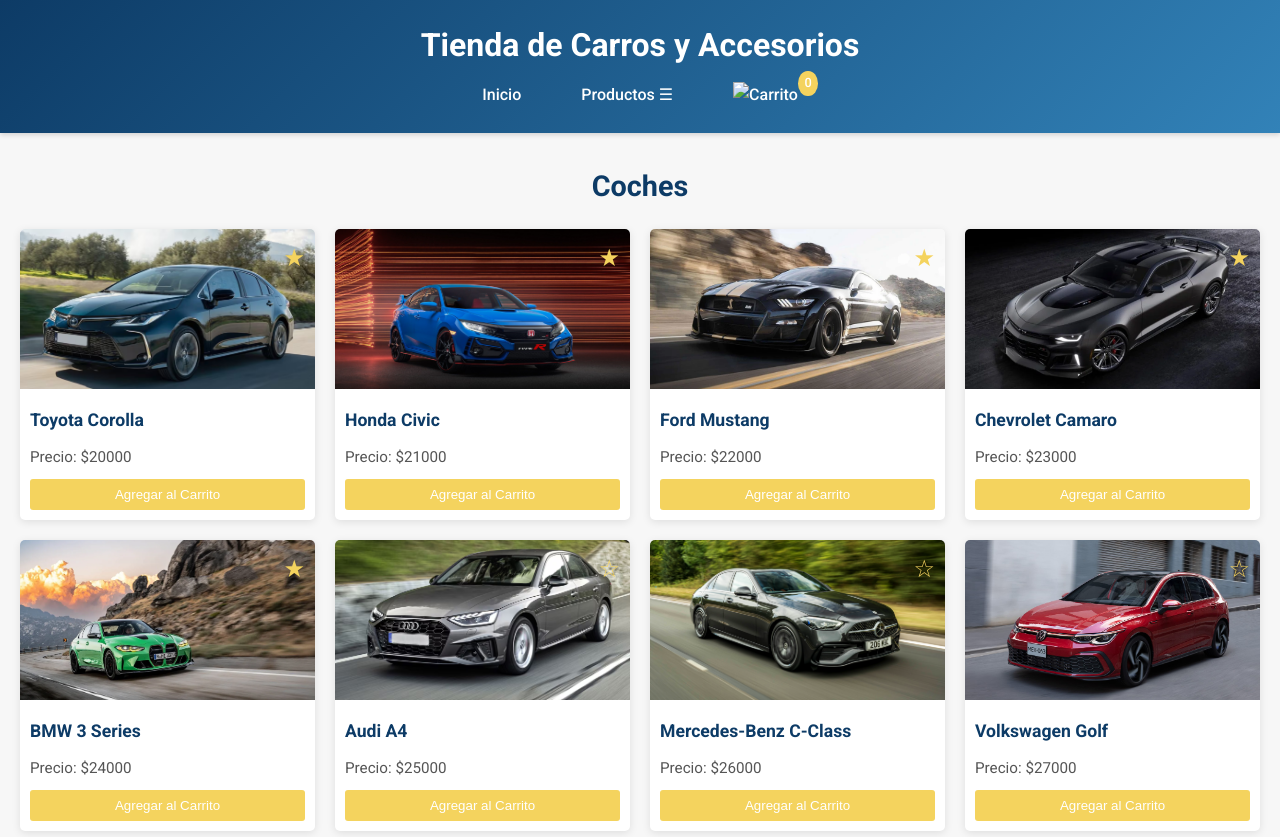
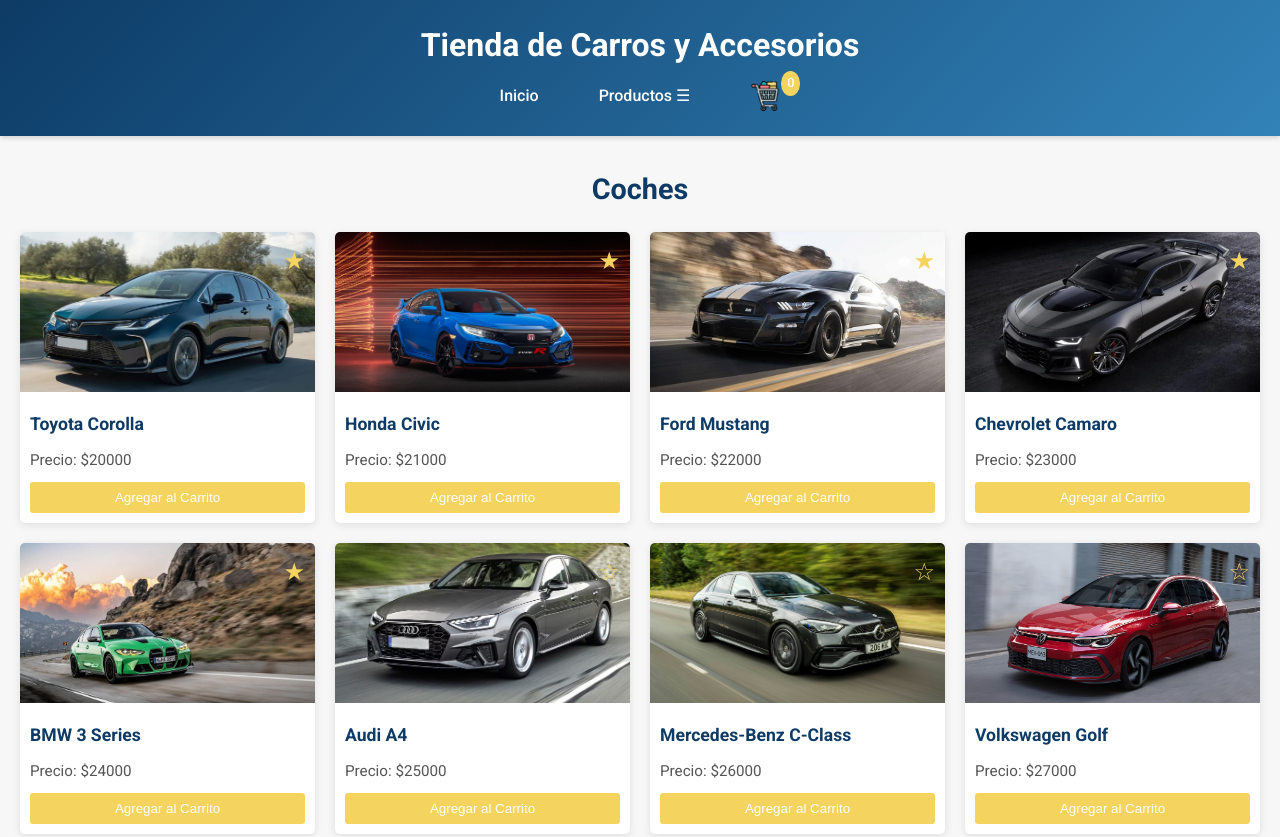
Before and after one commit to bzrfn/CDC, a plain HTML site: page productos.html in a window 1280 px wide. Shown: the top 837 px of the page. Drawn offline with Linux system fonts and the light colour scheme.

Commit message:
Update productos.html

```diff
--- a/productos.html
+++ b/productos.html
@@ -20,7 +20,7 @@
         </li>
         <li>
           <a href="#" id="cartLink">
-            <img src="carrito.png" alt="Carrito" class="cart-icon">
+            <img src="images/carrito.png" alt="Carrito" class="cart-icon">
             <span id="cartCount" class="cart-count">0</span>
           </a>
         </li>
```
